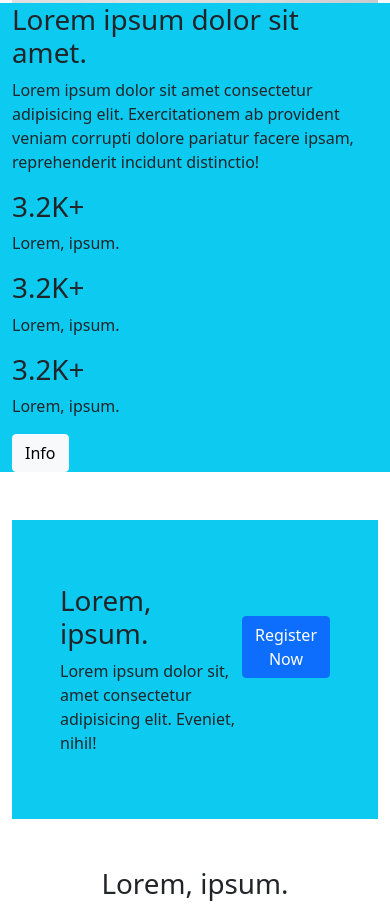
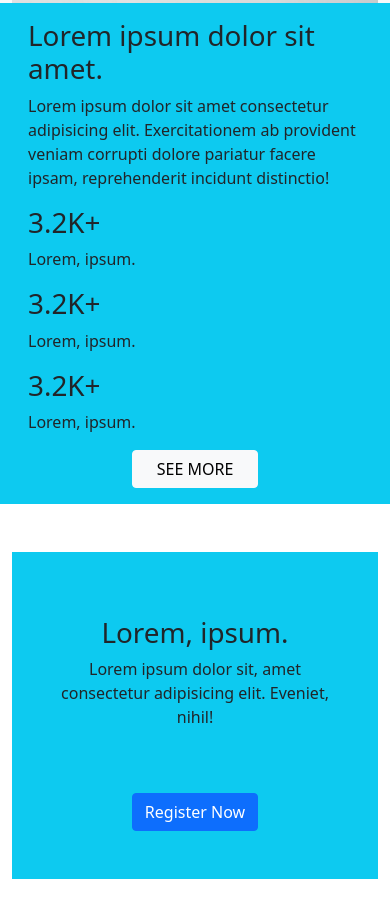
Before and after one commit to mehedi-hassan4974/edu-pro, a plain HTML site: page index.html in a window 390 px wide. Shown: the part 4733-5638 px from the top of the page. Drawn offline with nearby package versions, Linux system fonts and the light colour scheme.

Commit message:
make responsive

```diff
--- a/index.html
+++ b/index.html
@@ -208,16 +208,16 @@
           <img class="img-fluid" src="./images/working.png" alt="">
         </div>
         <div class="col-lg-6 bg-info d-flex align-items-center">
-          <div>
+          <div class="p-3">
             <h1>Lorem ipsum dolor sit amet.</h1>
             <p>Lorem ipsum dolor sit amet consectetur adipisicing elit. Exercitationem ab provident veniam corrupti
               dolore pariatur facere ipsam, reprehenderit incidunt distinctio!</p>
             <div class="row">
-              <div class="col-lg-4 col-md-6">
+              <div class="col-lg-4 col-md-6 col-sm-6">
                 <h1>3.2K+</h1>
                 <p>Lorem, ipsum.</p>
               </div>
-              <div class="col-lg-4 col-md-6">
+              <div class="col-lg-4 col-md-6 col-sm-6">
                 <h1>3.2K+</h1>
                 <p>Lorem, ipsum.</p>
               </div>
@@ -226,11 +226,13 @@
                 <p>Lorem, ipsum.</p>
               </div>
             </div>
-            <button type="button" class="btn btn-light">Info</button>
+            <div class="text-center">
+              <button type="button" class="btn btn-light px-4">SEE MORE</button>
+            </div>
           </div>
         </div>
       </div>
-      <div class="d-flex justify-content-between bg-info mt-5 p-5">
+      <div class="d-lg-flex justify-content-between bg-info mt-5 p-5 text-center">
         <div class="pt-3">
           <div>
             <h1>Lorem, ipsum.</h1>
```
